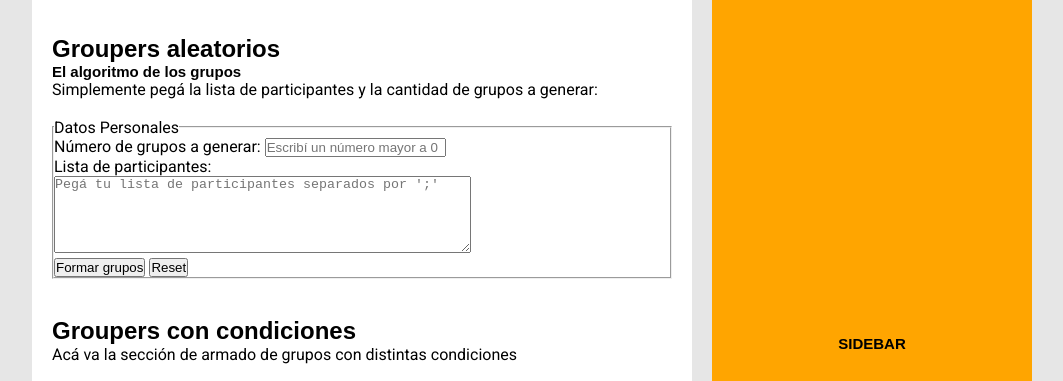
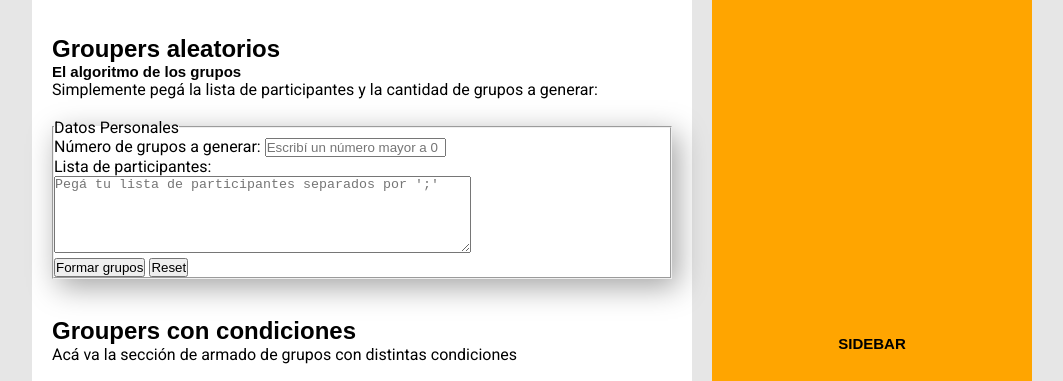
Before and after one commit to rfuerteslefevre/TrabajoPractico, a plain HTML site: page index.html in a window 1280 px wide. Shown: the part 419-800 px from the top of the page, without its empty margins (108-1171 px from the left). Drawn offline with Linux system fonts and the light colour scheme.

Commit message:
Pruebo nuevamente

```diff
--- a/css/estilos.css
+++ b/css/estilos.css
@@ -127,6 +127,10 @@ body{
     color: #fefefe;
  }
 
+.sombreado {
+    box-shadow: 6px 8px 28px 0px rgba(0,0,0,0.36);
+}
+
   .pie .social-footer-icons .fa:hover {
     color: #4a4a4a;
     transition: color 0.3s ease-in;
--- a/index.html
+++ b/index.html
@@ -62,7 +62,7 @@
             <p> Simplemente pegá la lista de participantes y la cantidad de grupos a generar:</p>
             <br>
             <form action="">
-                <fieldset>
+                <fieldset class="sombreado">
                     <legend>Datos Personales</legend>
 
                     <label for="grupos">Número de grupos a generar: </label>
```
